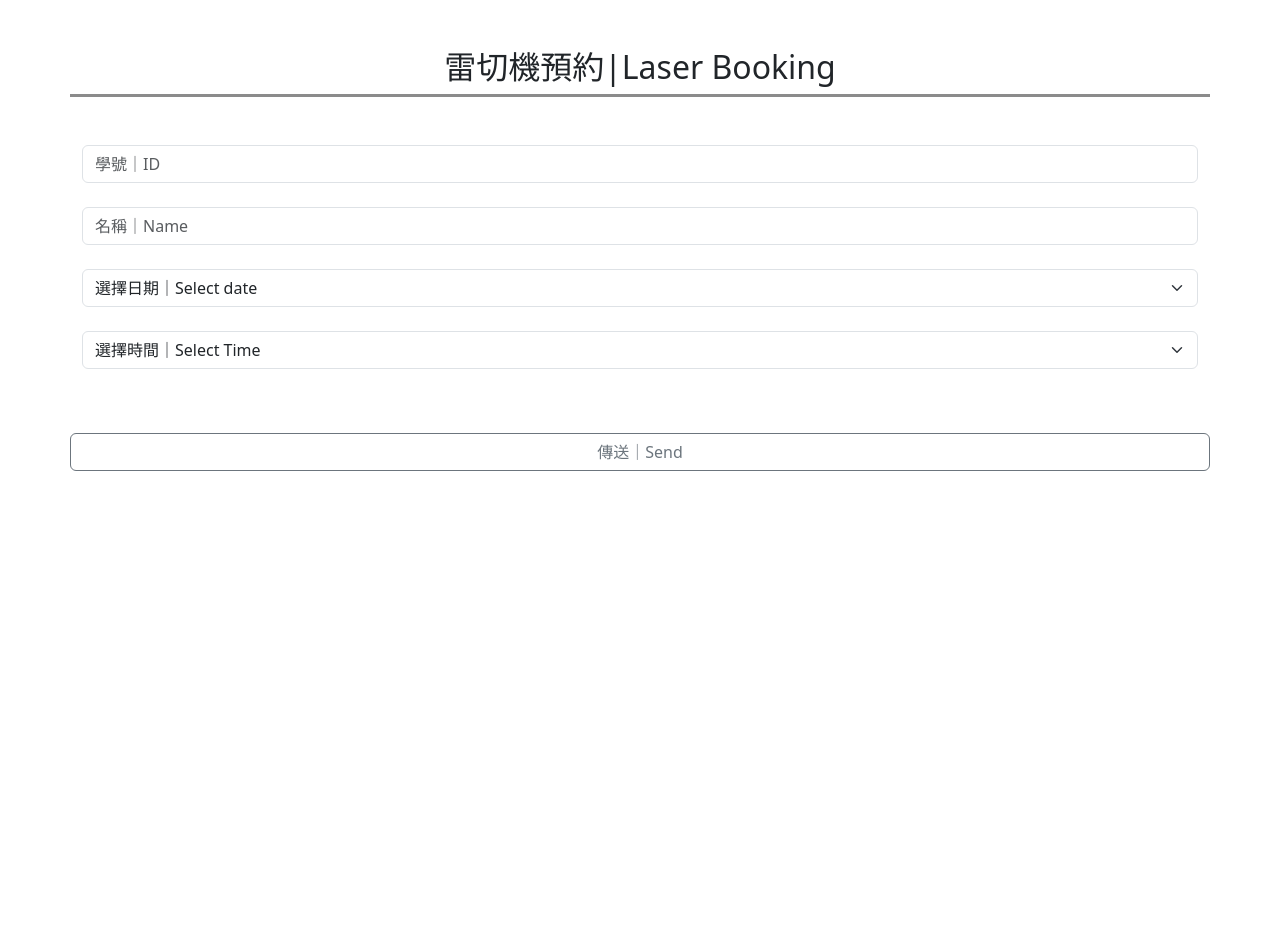
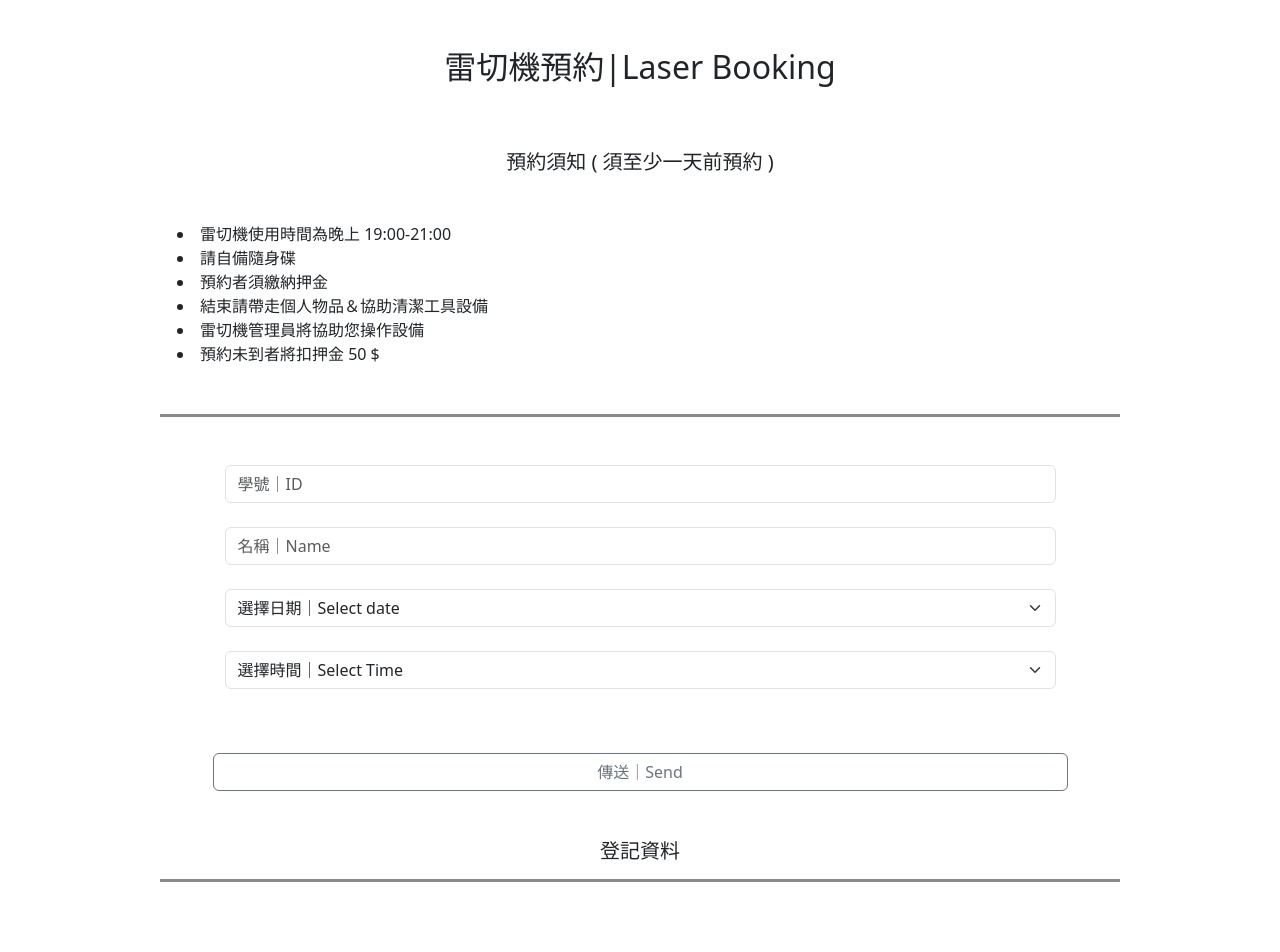
Before and after one commit to ChunRed/LaserBooking, a Next.js app in the folder main/: page / in a window 1280 px wide. Shown: the top 952 px of the page. Before the commit the page ends 800 px from the top, so only its background shows below. Built offline with nearby package versions, Linux system fonts and the light colour scheme.

Commit message:
add booking list

```diff
--- a/main/package.json
+++ b/main/package.json
@@ -11,6 +11,7 @@
     "firebase": "^11.4.0",
     "googleapis": "^146.0.0",
     "gray-matter": "^4.0.3",
+    "jquery": "^3.7.1",
     "next": "latest",
     "react": "latest",
     "react-dom": "latest",
--- a/main/pages/index.js
+++ b/main/pages/index.js
@@ -7,6 +7,7 @@ import { useState, useEffect } from "react";
 import { initializeApp } from "firebase/app";
 import { getDatabase, ref, child, get, set, push } from "firebase/database";
 
+import $ from "jquery";
 
 export default function Home({ allPostsData }) {
   const [ID, setID] = useState("");
@@ -14,7 +15,7 @@ export default function Home({ allPostsData }) {
   const [Date, setDate] = useState("");
   const [Time, setTime] = useState("");
 
-  const [TimeText, setTimeText] = useState(['','','','']);
+  const [TimeText, setTimeText] = useState(['', '', '', '']);
   const schedule = ['19:00-20:00 序位1', '19:00-20:00 序位2', '20:00-21:00 序位1', '20:00-21:00 序位2'];
 
   let firebase_data_length = 0;
@@ -64,23 +65,28 @@ export default function Home({ allPostsData }) {
     get(child(dbRef, '/data')).then((snapshot) => {
       if (snapshot.exists()) {
         let data_flag = snapshot.hasChild(Date + "|" + Time);
-        console.log(Date + "|" + Time);
-        console.log(data_flag);
+        //console.log(Date + "|" + Time);
+        //console.log(data_flag);
 
         //傳送條件
         if (data_flag != true) {
 
-          if(
+          if (
             ID != "" &&
             Name != "" &&
             Date != "" &&
             Time != "" &&
             ID.length == 9
-          ){
-            set(ref(db, '/data/' + Date + "|" + Time), [ID, Name, Date, Time]);
+          ) {
+            set(ref(db, '/data/' + Date + "|" + Time), {
+              ID: ID,
+              Name: Name,
+              Data: Date,
+              Time: Time,
+            });
             alert('傳送成功')
           }
-          else{
+          else {
             alert('數值有誤，請檢查有無確實填寫資訊')
           }
         }
@@ -106,6 +112,8 @@ export default function Home({ allPostsData }) {
   }
 
   function Check(value) {
+    let e = document.querySelector("#messages");
+    e.innerHTML = "";
 
     get(child(dbRef, '/data')).then((snapshot) => {
 
@@ -113,27 +121,36 @@ export default function Home({ allPostsData }) {
       for (let i = 0; i < time.length; i++) {
         if (snapshot.exists()) {
           let data_flag = snapshot.hasChild(value + "|" + time[i]);
-          console.log(value + "|" + time[i]);
 
-          if (data_flag) ans[i] = 1;
+          //console.log(value + "|" + time[i]);
+
+          if (data_flag){
+            ans[i] = 1;
+            get(child(dbRef, '/data/' + value + "|" + time[i])).then((snapshot) => {
+              let data_message = snapshot.val();
+              $('#messages').append($('<li>').text(data_message.Time + " : " + data_message.ID + " : " + data_message.Name));
+            });
+
+          }
           else ans[i] = 0;
 
         } else {
           console.log("No data available");
         }
       }
-      console.log(ans);
+      //console.log(ans);
       const newTimeText = [...TimeText];
-      for (let i = 0; i < ans.length; i++){
-        if(ans[i] == 1){
+      for (let i = 0; i < ans.length; i++) {
+        if (ans[i] == 1) {
           newTimeText[i] = '已額滿';
         }
-        else{
+        else {
           newTimeText[i] = schedule[i];
         }
       }
+
       setTimeText(newTimeText);
-      console.log(TimeText);
+      //console.log(TimeText);
 
 
     }).catch((error) => {
@@ -145,36 +162,62 @@ export default function Home({ allPostsData }) {
 
   return (
     <main>
+
+
       <div className="container">
 
         <div className="row">
-          <div className="h2 text-center mt-5">雷切機預約|Laser Booking</div>
+          <div className="h2 text-center mt-5 mb-5">雷切機預約|Laser Booking</div>
         </div>
 
-        <div className="row">
-          <div className={layout.hrline}></div>
+        <div className="row text-center mt-3 h5">
+          <div className="col">
+            預約須知 ( 須至少一天前預約 )
+          </div>
+        </div>
+
+        <div className="row mt-5 lu-font justify-content-center">
+          <div className="col-xl-10 col-lg-10 col-md-10 col-sm-10">
+          <li>雷切機使用時間為晚上 19:00-21:00</li>
+          <li>請自備隨身碟</li>
+          <li>預約者須繳納押金</li>
+          <li>結束請帶走個人物品＆協助清潔工具設備</li>
+          <li>雷切機管理員將協助您操作設備</li>
+          <li>預約未到者將扣押金 50 $</li>
+          </div>
         </div>
 
 
-        <div className="row mt-5">
-          <div className="input-group mb-3">
+        <div className="row mt-5 justify-content-center">
+          <div className="col">
+            <div className={layout.hrline}></div>
+          </div>
+        </div>
+
+
+        <div className="row mt-5 justify-content-center">
+          <div className="w-75 input-group mb-3">
             <input type="text" className="form-control" placeholder="學號｜ID" aria-label="學號｜ID" aria-describedby="button-addon2" onChange={(e) => setID(e.target.value)} ></input>
           </div>
         </div>
 
-        <div className="row mt-2">
-          <div className="input-group mb-3">
+        <div className="row mt-2 justify-content-center">
+          <div className="w-75 input-group mb-3">
             <input type="text" className="form-control" placeholder="名稱｜Name" aria-label="名稱｜Name" aria-describedby="button-addon2" onChange={(e) => setName(e.target.value)}></input>
           </div>
         </div>
 
-        <div className="row mt-2">
-          <div className="input-group mb-3">
+        <div className="row mt-2 justify-content-center">
+          <div className="w-75 input-group mb-3">
             <select className="form-select" id="inputGroupSelect04" aria-label="Example select with button addon" defaultValue={'DEFAULT'} onChange={(e) => {
               setDate(e.target.value);
               Check(e.target.value);
             }}>
               <option value="DEFAULT" disabled>選擇日期｜Select date</option>
+              <option value="0321">3/21</option>
+              <option value="0324">3/24</option>
+              <option value="0326">3/26</option>
+              <option value="0328">3/28</option>
               <option value="0331">3/31</option>
               <option value="0402">4/2</option>
               <option value="0404">4/4</option>
@@ -210,9 +253,9 @@ export default function Home({ allPostsData }) {
           </div>
         </div>
 
-        <div className="row mt-2">
-          <div className="input-group mb-3">
-            <select className="form-select" id="inputGroupSelect04" aria-label="Example select with button addon" defaultValue={'DEFAULT'} onChange={(e) => setTime(e.target.value)}>
+        <div className="row mt-2 justify-content-center">
+          <div className="input-group mb-3 w-75">
+            <select className="form-select " id="inputGroupSelect04" aria-label="Example select with button addon" defaultValue={'DEFAULT'} onChange={(e) => setTime(e.target.value)}>
               <option value="DEFAULT" disabled>選擇時間｜Select Time</option>
               <option id={time[0]} value={time[0]}>{TimeText[0]}</option>
               <option id={time[1]} value={time[1]}>{TimeText[1]}</option>
@@ -223,14 +266,37 @@ export default function Home({ allPostsData }) {
         </div>
 
 
-        <div className="row mt-5">
-          <button className="btn btn-outline-secondary" type="button" onClick={Send}>傳送｜Send</button>
+        <div className="row mt-5 mb-3 justify-content-center">
+          <button className="w-75 btn btn-outline-secondary" type="button" onClick={Send}>傳送｜Send</button>
         </div>
 
 
 
 
+        <div className="row mt-5 text-center h5">
+          <div className="col">登記資料</div>
+        </div>
+
+        <div className="row mt-3  ">
+          <div className={layout.hrline}></div>
+        </div>
+
+        <div className="row mt-5 lu-font justify-content-center">
+          <div className="col-xl-10 col-lg-10 col-md-10 col-sm-10">
+            <ul id="messages"></ul>
+          </div>
+        </div>
+
+
+        <div className="row mt-5 text-center mb-5">
+            <div className="col">2303.5 Maker Lab</div>
+        </div>
+
+
+
       </div>
+
+
 
     </main>
   );
--- a/main/styles/layout.module.css
+++ b/main/styles/layout.module.css
@@ -2,4 +2,12 @@
     border-top: solid;
     border-width: medium;
     color: rgb(139, 139, 139);
+    width: 75vw;
+    margin: auto;
 }
+
+
+.lu-font {
+    width: 75vw;
+    margin: auto;
+}
```
Also changed, not shown: 1 other file (tests, documents, lock files or other folders).
